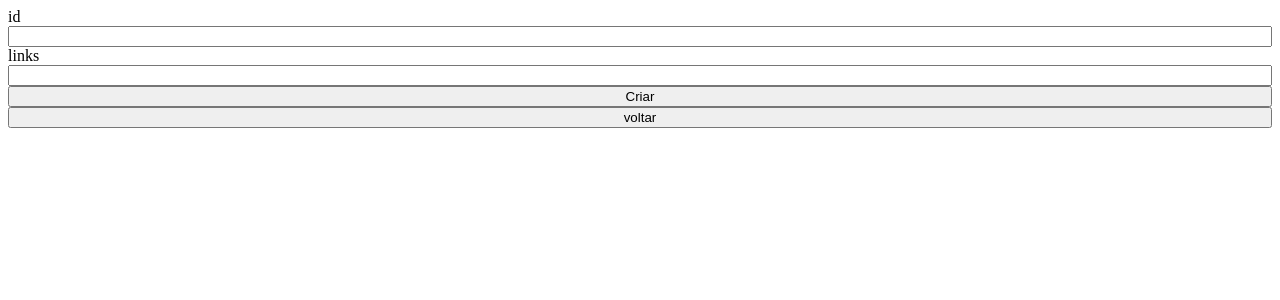
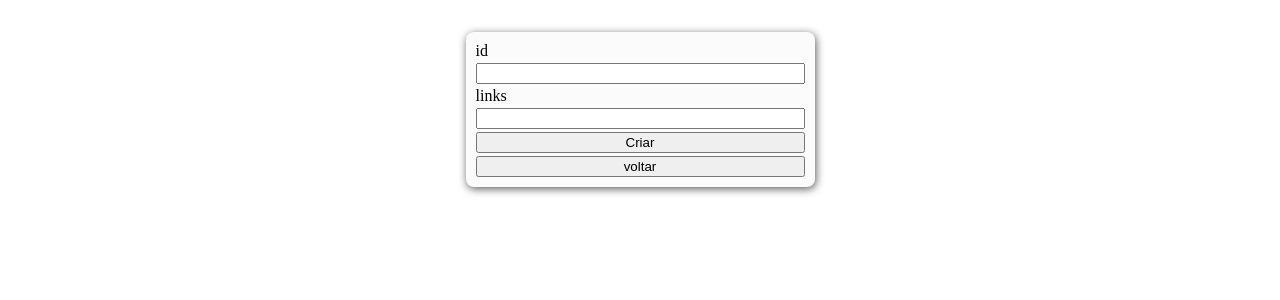
Before and after one commit to joeydoesntsharefood/agriland-front, a Next.js app: page /painels in a window 1280 px wide. Shown: the top 300 px of the page. Built offline with nearby package versions, Linux system fonts and the light colour scheme.

Commit message:
initial structure style

```diff
--- a/src/styles/styles.ts
+++ b/src/styles/styles.ts
@@ -56,6 +56,14 @@ export const OtherOptionsWrapper = styled.div`
 `
 
 export const WrapperSchedule = styled.div`
+  background: #fbfbfb;
+  border-radius: 8px;
+  box-shadow: 1px 2px 8px rgba(0, 0, 0, 0.65);
+  margin: 2rem auto 8.1rem auto;
+  width: 329px;
+  padding: 10px;
+
   display: flex;
   flex-direction: column;
+  gap: 3px;
 `
```
